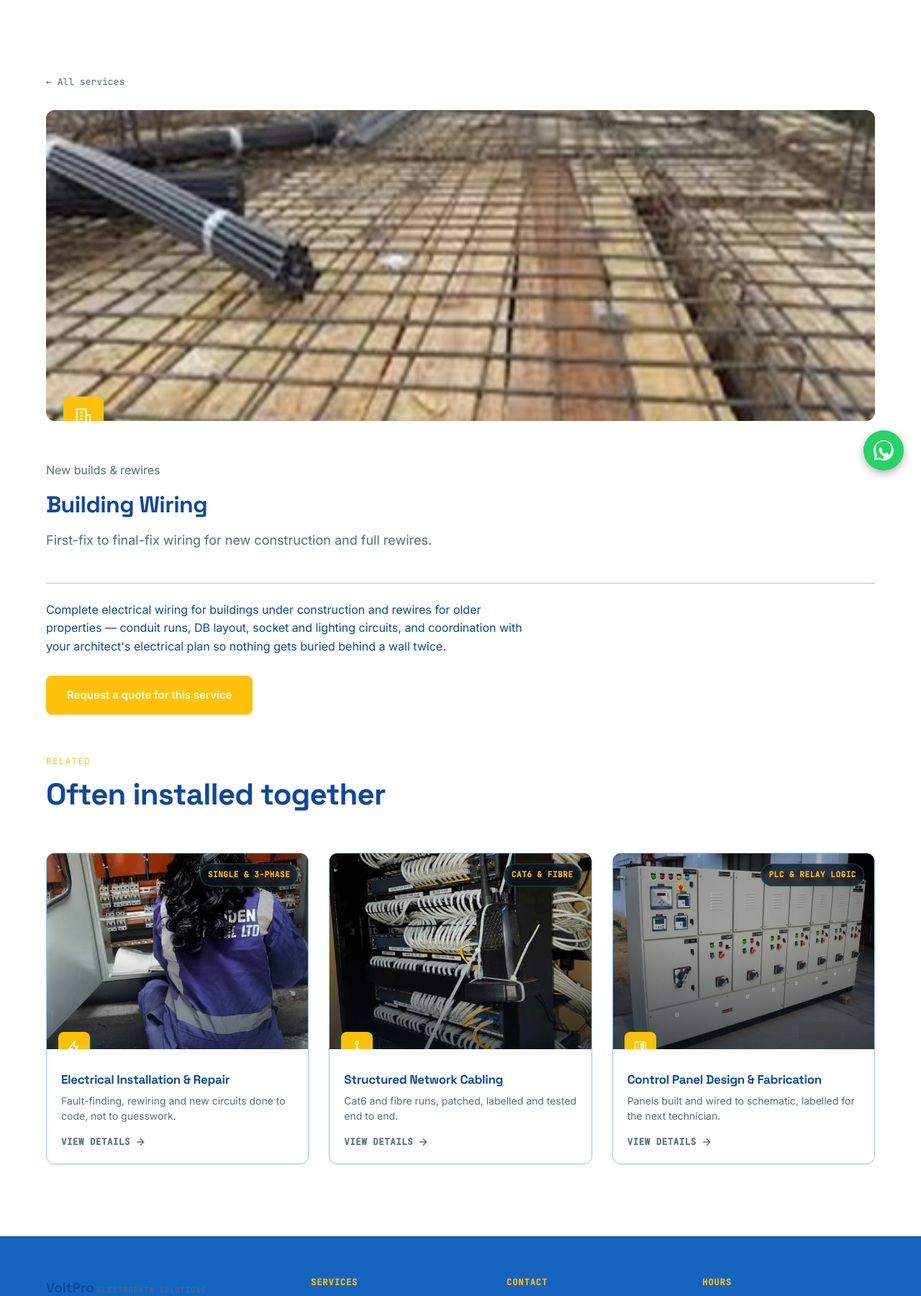
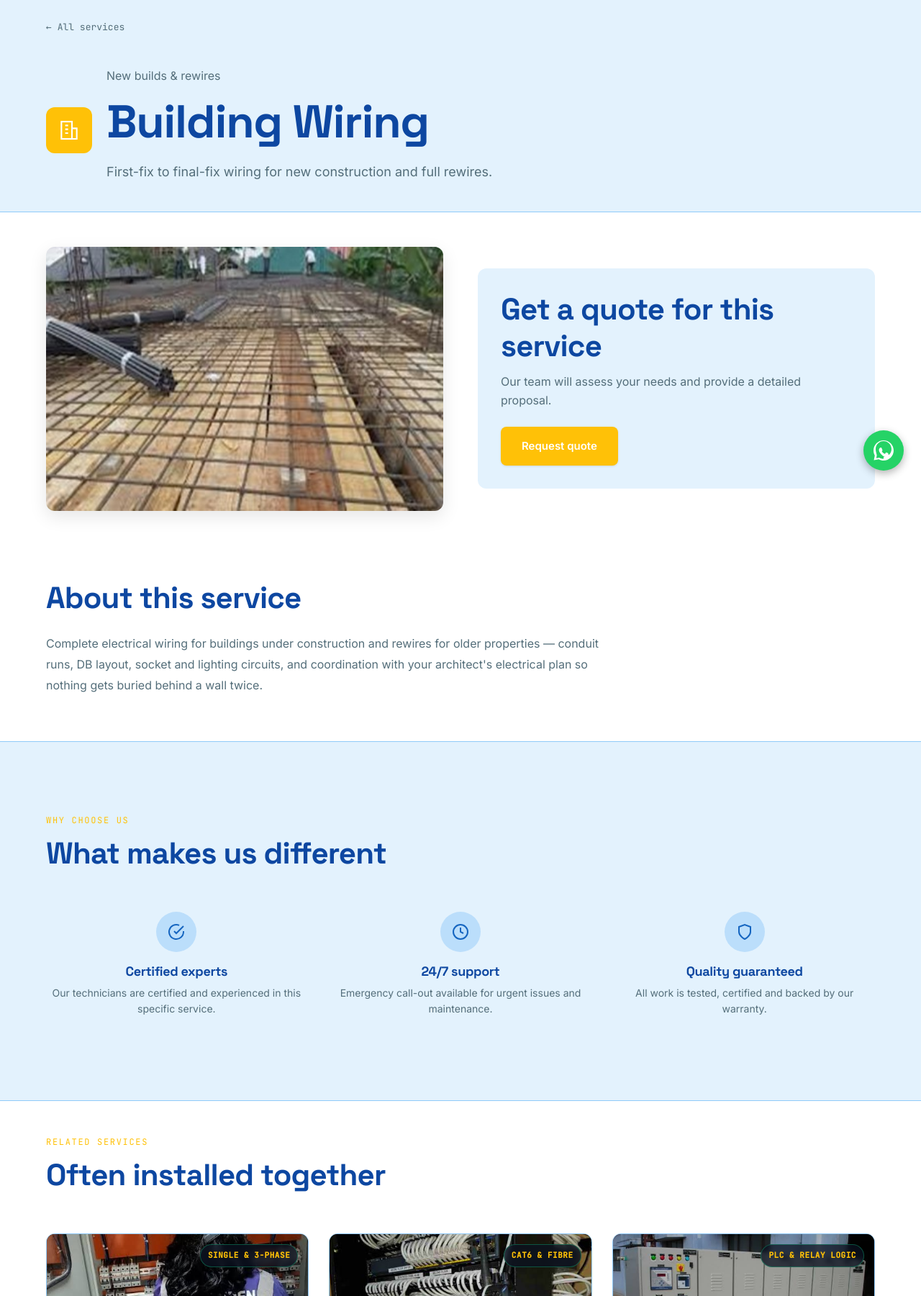
Before and after one commit to qatradersv-ctrl/voltpro, a Django app: page /services/building-wiring/ in a window 1280 px wide. Shown: the part 122-1923 px from the top of the page at 72% size. Run offline with Django 5.2, Linux system fonts and the light colour scheme; data comes from the database, SQL or seed files in the repository.

Commit message:
Completely redesign service detail page with better layout and styling

```diff
--- a/static/core/css/style.css
+++ b/static/core/css/style.css
@@ -573,3 +573,148 @@ body.nav-open .nav-toggle-bars span:nth-child(3){ top:5px; transform: rotate(-13
 .modal-close:hover{
   background: var(--accent-dim);
 }
+
+/* ---------- Service Detail Page ---------- */
+.service-header{
+  background: var(--bg-panel);
+  padding: 24px 0;
+  border-bottom: 1px solid var(--line);
+}
+.service-header-content{
+  display: flex;
+  align-items: center;
+  gap: 20px;
+  margin-top: 16px;
+}
+.service-header-icon{
+  width: 64px;
+  height: 64px;
+  background: var(--accent);
+  border-radius: var(--radius);
+  display: flex;
+  align-items: center;
+  justify-content: center;
+  flex-shrink: 0;
+}
+.service-header-icon .card-icon{
+  width: 32px;
+  height: 32px;
+  color: #FFFFFF;
+}
+.service-header-text{
+  flex: 1;
+}
+.service-hero{
+  padding: 48px 0;
+}
+.service-hero-grid{
+  display: grid;
+  grid-template-columns: 1fr 1fr;
+  gap: 48px;
+  align-items: center;
+}
+@media (max-width: 768px){
+  .service-hero-grid{
+    grid-template-columns: 1fr;
+    gap: 32px;
+  }
+}
+.service-hero-media{
+  border-radius: var(--radius);
+  overflow: hidden;
+  box-shadow: 0 8px 24px rgba(0,0,0,0.1);
+}
+.service-hero-media img{
+  width: 100%;
+  height: auto;
+  display: block;
+}
+.service-hero-cta{
+  background: var(--bg-panel);
+  padding: 32px;
+  border-radius: var(--radius);
+}
+.service-hero-cta h2{
+  margin-bottom: 12px;
+}
+.service-hero-cta p{
+  color: var(--text-muted);
+  margin-bottom: 24px;
+}
+.service-description{
+  padding: 48px 0;
+}
+.service-description-content{
+  max-width: 800px;
+}
+.service-description-content h2{
+  margin-bottom: 24px;
+}
+.service-description-text{
+  font-size: 16px;
+  line-height: 1.8;
+  color: var(--text);
+}
+.service-description-text p{
+  margin-bottom: 16px;
+}
+.features-grid{
+  display: grid;
+  grid-template-columns: repeat(3, 1fr);
+  gap: 32px;
+  margin-top: 32px;
+}
+@media (max-width: 768px){
+  .features-grid{
+    grid-template-columns: 1fr;
+  }
+}
+.feature-item{
+  text-align: center;
+}
+.feature-icon{
+  width: 56px;
+  height: 56px;
+  background: var(--bg-panel-raised);
+  border-radius: 50%;
+  display: flex;
+  align-items: center;
+  justify-content: center;
+  margin: 0 auto 16px;
+  color: var(--primary);
+}
+.feature-item h3{
+  font-size: 18px;
+  margin-bottom: 8px;
+}
+.feature-item p{
+  font-size: 14px;
+  color: var(--text-muted);
+  line-height: 1.6;
+}
+.related-services{
+  padding: 48px 0;
+}
+.service-cta{
+  padding: 64px 0;
+  background: var(--primary);
+  color: #FFFFFF;
+}
+.service-cta-content{
+  text-align: center;
+  max-width: 600px;
+  margin: 0 auto;
+}
+.service-cta h2{
+  color: #FFFFFF;
+  margin-bottom: 16px;
+}
+.service-cta p{
+  color: rgba(255,255,255,0.9);
+  margin-bottom: 32px;
+  font-size: 18px;
+}
+.service-cta .btn-amber{
+  background: var(--accent);
+  color: #FFFFFF;
+}
--- a/templates/core/service_detail.html
+++ b/templates/core/service_detail.html
@@ -8,34 +8,95 @@
 {% block content %}
 {% include "core/_icons.html" %}
 
-<section class="section service-detail">
+<section class="page-header service-header">
   <div class="wrap">
     <a class="back-link" href="{% url 'core:home' %}#services">&larr; All services</a>
-
-    <div class="service-detail-media">
-      <img src="{{ service.cover_image_url }}" alt="{{ service.title }}">
-      <span class="service-card-icon service-detail-icon">
+    <div class="service-header-content">
+      <div class="service-header-icon">
         <svg class="card-icon"><use href="#icon-{{ service.icon }}"/></svg>
-      </span>
-    </div>
-
-    <div class="service-detail-head">
-      <div>
+      </div>
+      <div class="service-header-text">
         {% if service.rating_note %}<p class="card-spec">{{ service.rating_note }}</p>{% endif %}
         <h1>{{ service.title }}</h1>
         <p class="section-lede">{{ service.short_description }}</p>
       </div>
     </div>
+  </div>
+</section>
 
-    <div class="service-detail-body">
-      <p>{{ service.description }}</p>
+<section class="section service-hero">
+  <div class="wrap">
+    <div class="service-hero-grid">
+      <div class="service-hero-media">
+        <img src="{{ service.cover_image_url }}" alt="{{ service.title }}">
+      </div>
+      <div class="service-hero-content">
+        <div class="service-hero-cta">
+          <h2>Get a quote for this service</h2>
+          <p>Our team will assess your needs and provide a detailed proposal.</p>
+          <a href="{% url 'core:home' %}#contact" class="btn btn-amber">Request quote</a>
+        </div>
+      </div>
     </div>
+  </div>
+</section>
 
-    <a href="{% url 'core:home' %}#contact" class="btn btn-amber">Request a quote for this service</a>
+<section class="section service-description">
+  <div class="wrap">
+    <div class="service-description-content">
+      <h2>About this service</h2>
+      <div class="service-description-text">
+        {{ service.description|linebreaks }}
+      </div>
+    </div>
+  </div>
+</section>
 
-    {% if related %}
-    <div class="section-head related-head">
-      <p class="eyebrow">Related</p>
+<section class="section section-alt service-features">
+  <div class="wrap">
+    <div class="section-head">
+      <p class="eyebrow">Why choose us</p>
+      <h2>What makes us different</h2>
+    </div>
+    <div class="features-grid">
+      <div class="feature-item">
+        <div class="feature-icon">
+          <svg viewBox="0 0 24 24" width="24" height="24" fill="none" stroke="currentColor" stroke-width="2">
+            <path d="M22 11.08V12a10 10 0 1 1-5.93-9.14"/>
+            <polyline points="22 4 12 14.01 9 11.01"/>
+          </svg>
+        </div>
+        <h3>Certified experts</h3>
+        <p>Our technicians are certified and experienced in this specific service.</p>
+      </div>
+      <div class="feature-item">
+        <div class="feature-icon">
+          <svg viewBox="0 0 24 24" width="24" height="24" fill="none" stroke="currentColor" stroke-width="2">
+            <circle cx="12" cy="12" r="10"/>
+            <polyline points="12 6 12 12 16 14"/>
+          </svg>
+        </div>
+        <h3>24/7 support</h3>
+        <p>Emergency call-out available for urgent issues and maintenance.</p>
+      </div>
+      <div class="feature-item">
+        <div class="feature-icon">
+          <svg viewBox="0 0 24 24" width="24" height="24" fill="none" stroke="currentColor" stroke-width="2">
+            <path d="M12 22s8-4 8-10V5l-8-3-8 3v7c0 6 8 10 8 10z"/>
+          </svg>
+        </div>
+        <h3>Quality guaranteed</h3>
+        <p>All work is tested, certified and backed by our warranty.</p>
+      </div>
+    </div>
+  </div>
+</section>
+
+{% if related %}
+<section class="section related-services">
+  <div class="wrap">
+    <div class="section-head">
+      <p class="eyebrow">Related services</p>
       <h2>Often installed together</h2>
     </div>
     <div class="service-grid">
@@ -43,7 +104,17 @@
         {% include "core/_service_card.html" with service=r %}
       {% endfor %}
     </div>
-    {% endif %}
+  </div>
+</section>
+{% endif %}
+
+<section class="section service-cta">
+  <div class="wrap">
+    <div class="service-cta-content">
+      <h2>Ready to get started?</h2>
+      <p>Contact us today for a free consultation and quote for your {{ service.title }} needs.</p>
+      <a href="{% url 'core:home' %}#contact" class="btn btn-amber">Get in touch</a>
+    </div>
   </div>
 </section>
 {% endblock %}
```
